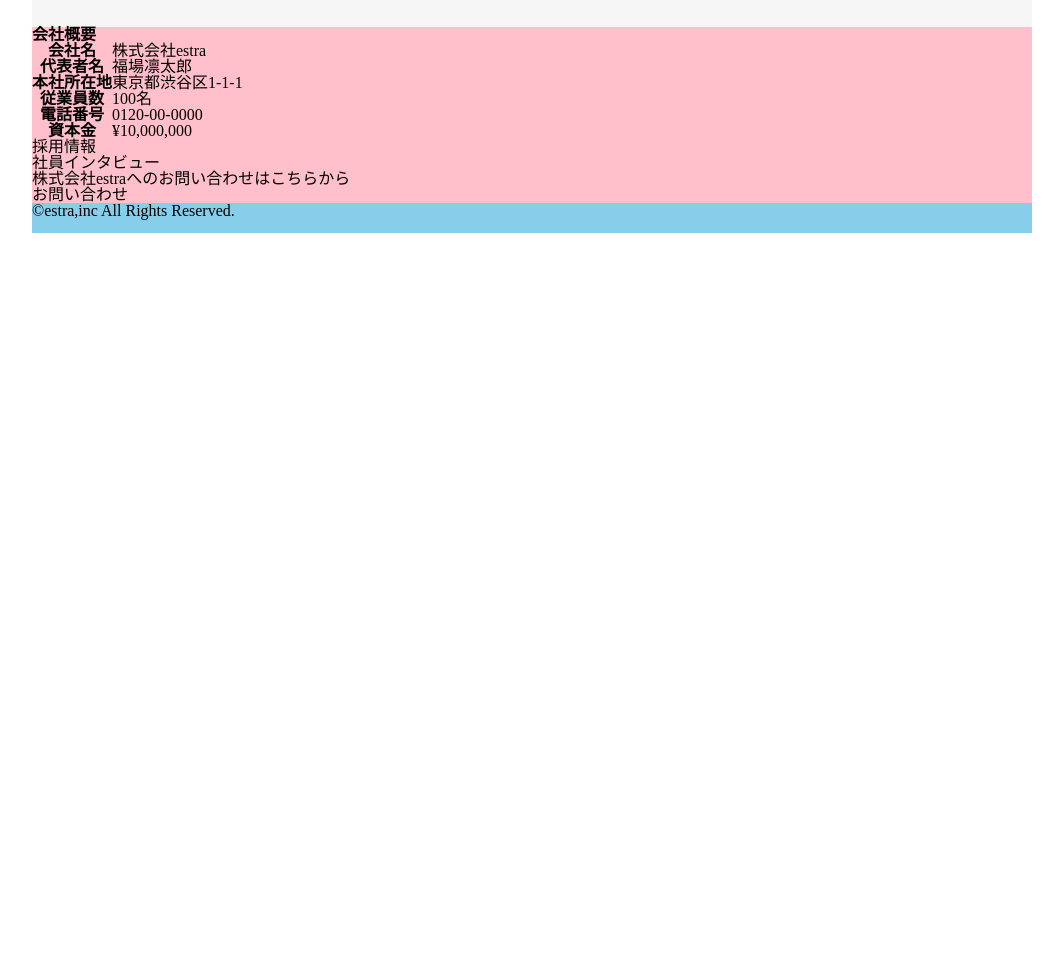
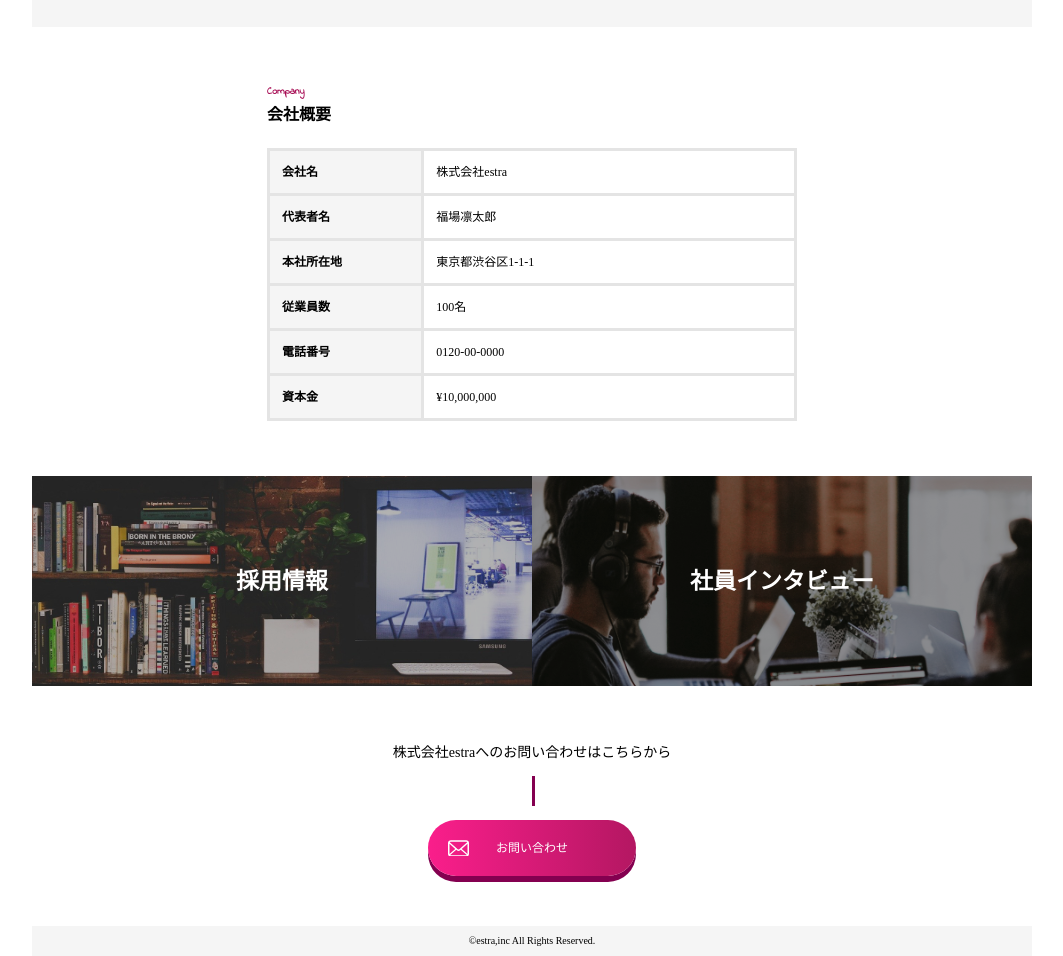
Before and after one commit to toyodashion/20210506_toyoda, a plain HTML site: page index.html in a window 1280 px wide. Shown: the part 2021-2977 px from the top of the page, without its empty margins (108-1171 px from the left). Before the commit the page ends 2254 px from the top, so only its background shows below. Drawn offline with Linux system fonts and the light colour scheme.

Commit message:
third-commit

```diff
--- a/css/style.css
+++ b/css/style.css
@@ -1,4 +1,4 @@
-.body{
+.body {
   width: 1000px;
   min-height: 100vh;
   min-width: 100vh;
@@ -7,96 +7,95 @@
   margin: 0 auto;
 }
 
-.header{
+.header {
   height: 450px;
   position: relative;
 }
 
-.navigation{
+.navigation {
   display: flex;
   justify-content: space-between;
   padding: 5px 20px 0 20px;
 }
 
-.header img{
+.header img {
   height: 25px;
   width: 105px;
 }
 
-.nav{
+.nav {
   display: flex;
 }
 
-.nav li{
+.nav li {
   padding: 15px 0 15px 15px;
 }
 
-.nav a{
+.nav a {
   text-decoration: none;
   color: black;
   font-size: 10px;
 }
 
-.TOP img{
+.TOP img {
   height: 400px;
   width: 600px;
   margin: 0 0 0 auto;
   display: block;
 }
 
-.TOP_text{
+.TOP_text {
   position: absolute;
   top: 110px;
   right: 400px;
   color: rgb(166, 10, 82);
 }
 
-.TOP_text h1{
-  font-family: 'Indie Flower', cursive;
+.TOP_text h1 {
+  font-family: "Indie Flower", cursive;
   font-size: 45px;
   line-height: 75px;
   padding-bottom: 35px;
 }
 
-.p1{
+.p1 {
   font-size: 15.5px;
   font-weight: bold;
   padding-bottom: 10px;
 }
 
-.p2{
+.p2 {
   font-size: 11px;
   line-height: 20px;
   color: black;
 }
 
-.TOP span{
-  color: rgb(2,160,178);
+.TOP span {
+  color: rgb(2, 160, 178);
 }
 
-.main{
+.main {
   flex: 1;
-  background-color: pink;
 }
 
 /* 新着情報 */
 
-.news{
+.news {
   padding: 50px 0;
   width: 670px;
   margin: 0 auto;
 }
 
-.news h2::before{
+.news h2::before {
   content: "News";
-  font-family: 'Indie Flower', cursive;
+  font-family: "Indie Flower", cursive;
   color: rgb(166, 10, 82);
   font-size: 10px;
   position: absolute;
   top: -15px;
 }
 
-.news h2{
+.news h2 {
   font-size: 18px;
   font-weight: bold;
   width: 530px;
@@ -105,7 +104,7 @@
   position: relative;
 }
 
-.news_dl{
+.news_dl {
   width: 530px;
   margin: 0 auto;
   padding: 10px 0 20px 0;
@@ -113,7 +112,7 @@
   border-bottom: rgb(228, 228, 228) 3px solid;
 }
 
-.news_item{
+.news_item {
   width: 530px;
   font-size: 12px;
   display: flex;
@@ -121,7 +120,7 @@
   border-bottom: rgb(228, 228, 228) 2px solid;
 }
 
-.news_item dd::before{
+.news_item dd::before {
   content: "ニュース";
   background-color: rgb(166, 10, 82);
   color: white;
@@ -134,19 +133,19 @@
 /* 新着情報 */
 /* Technology×Coaching */
 
-.about{
+.about {
   background-color: rgb(245, 245, 245);
 }
 
-.about_content{
+.about_content {
   width: 670px;
   margin: 0 auto;
   font-size: 12px;
 }
 
-.about h2::before{
+.about h2::before {
   content: "About";
-  font-family: 'Indie Flower', cursive;
+  font-family: "Indie Flower", cursive;
   color: rgb(166, 10, 82);
   font-size: 10px;
   position: absolute;
@@ -154,24 +153,24 @@
   left: 50%;
 }
 
-.about h2{
-  padding: 55px 0 5px 0 ;
+.about h2 {
+  padding: 55px 0 5px 0;
   font-size: 18px;
   text-align: center;
   position: relative;
 }
 
-.about_contents{
+.about_contents {
   display: flex;
   justify-content: space-between;
 }
 
-.about_content p{
+.about_content p {
   width: 285px;
   padding: 25px 0 0 0;
 }
 
-.about_content img{
+.about_content img {
   width: 270px;
   height: 180px;
   padding: 20px 0 30px;
@@ -180,39 +179,39 @@
 /* Technology×Coaching */
 /* サービス内容 */
 
-.service{
+.service {
   width: 670px;
   margin: 0 auto;
   padding: 80px 0 55px;
 }
 
-.service h2::before{
+.service h2::before {
   content: "Service";
-  font-family: 'Indie Flower', cursive;
+  font-family: "Indie Flower", cursive;
   color: rgb(166, 10, 82);
   font-size: 10px;
   position: absolute;
   top: -15px;
 }
 
-.service h2{
+.service h2 {
   font-size: 18px;
   padding-bottom: 25px;
   position: relative;
 }
 
-.grid{
+.grid {
   display: grid;
   grid-template-rows: 140px 140px;
   grid-template-columns: 1fr 1fr;
 }
 
-.grid img{
+.grid img {
   width: 95px;
   height: 95px;
 }
 
-.box1{
+.box1 {
   grid-row: 1/3;
   grid-column: 1/2;
   background-color: rgb(179, 22, 103);
@@ -224,18 +223,18 @@
   padding: 0 35px;
 }
 
-.box1 h3{
+.box1 h3 {
   font-size: 12px;
   font-weight: bold;
   padding: 15px 0;
 }
 
-.box1 p{
+.box1 p {
   font-size: 11px;
   line-height: 20px;
 }
 
-.box2{
+.box2 {
   grid-row: 1/2;
   grid-column: 2/3;
   background-color: rgb(179, 91, 139);
@@ -244,22 +243,22 @@
   align-items: center;
 }
 
-.box2 h3{
+.box2 h3 {
   font-size: 12px;
   font-weight: bold;
   padding: 15px 0;
 }
 
-.box2 img{
+.box2 img {
   padding: 0 17px;
 }
 
-.box2 p{
+.box2 p {
   font-size: 11px;
   line-height: 20px;
 }
 
-.box3{
+.box3 {
   grid-row: 2/3;
   grid-column: 2/3;
   background-color: rgb(178, 136, 157);
@@ -268,78 +267,78 @@
   align-items: center;
 }
 
-.box3 h3{
+.box3 h3 {
   font-size: 12px;
   font-weight: bold;
   padding: 15px 0;
 }
 
-.box3 p{
+.box3 p {
   font-size: 11px;
   line-height: 20px;
 }
 
-.box3 img{
+.box3 img {
   padding: 0 17px;
 }
 
 /* サービス内容 */
 /* ブログ */
 
-.blog{
-  background-color:  rgb(245, 245, 245);
+.blog {
+  background-color: rgb(245, 245, 245);
   padding: 50px 0 30px;
   display: flex;
   flex-direction: column;
   align-items: center;
 }
 
-.blog h2::before{
+.blog h2::before {
   content: "Blog";
-  font-family: 'Indie Flower', cursive;
+  font-family: "Indie Flower", cursive;
   color: rgb(166, 10, 82);
   font-size: 10px;
   position: absolute;
   top: -20px;
 }
 
-.blog h2{
+.blog h2 {
   font-size: 18px;
   padding-bottom: 25px;
   width: 670px;
   position: relative;
 }
 
-.blog_content{
+.blog_content {
   width: 670px;
   text-align: center;
 }
 
-.blog_content_card{
+.blog_content_card {
   display: flex;
   justify-content: space-between;
 }
 
-.blog p{
+.blog p {
   font-size: 10px;
 }
 
-.blog h3{
+.blog h3 {
   font-size: 11px;
   line-height: 18px;
 }
 
-.card::before{
+.card::before {
   content: "Blog";
   background-color: rgb(166, 10, 82);
   color: white;
   padding: 7px 15px;
   font-size: 10px;
-  border-radius: 20px 0 0 0 ;
+  border-radius: 20px 0 0 0;
   position: absolute;
 }
 
-.card{
+.card {
   background-color: white;
   width: 200px;
   height: 240px;
@@ -347,23 +346,23 @@
   position: relative;
 }
 
-.card img{
+.card img {
   width: 200px;
   height: 135px;
   border-radius: 20px 20px 0 0;
 }
 
-.card_text{
+.card_text {
   padding: 15px 15px;
 }
 
-.card_tag{
+.card_tag {
   display: flex;
   justify-content: space-between;
   padding-top: 25px;
 }
 
-.blog_btn p{
+.blog_btn a {
   font-size: 11px;
   color: rgb(166, 10, 82);
   font-weight: bold;
@@ -372,19 +371,143 @@
   background-color: white;
   width: 140px;
   border-radius: 30px;
+  text-decoration: none;
 }
 
-.blog_btn{
+.blog_btn {
   padding-top: 20px;
   display: flex;
   justify-content: center;
 }
 
-img{
-  width: 20%;
+/* ブログ */
+/* 会社概要 */
+
+.company {
+  padding: 80px 0 55px;
+  display: flex;
+  justify-content: center;
 }
 
-.footer{
+.company_content {
+  width: 530px;
+}
+
+.company h2::before {
+  content: "Company";
+  font-family: "Indie Flower", cursive;
+  color: rgb(166, 10, 82);
+  font-size: 10px;
+  position: absolute;
+  top: -20px;
+}
+
+.company h2 {
+  padding-bottom: 25px;
+  position: relative;
+}
+
+table th {
+  padding: 15px 0 15px 12px;
+  border: rgb(228, 228, 228) 3px solid;
+  text-align: left;
+  width: 148px;
+  background-color: rgb(245, 245, 245);
+  font-size: 12px;
+}
+
+table td {
+  border: rgb(228, 228, 228) 3px solid;
+  text-align: left;
+  width: 365px;
+  padding: 12px;
+  font-size: 12px;
+}
+
+/* 会社概要 */
+/* リンク */
+
+.information_1 {
+  background: url(../img/recruit.png) no-repeat;
+  height: 210px;
+  width: 500px;
+  background-position: right;
+  font-size: 23px;
+  font-weight: bold;
+  color: white;
+  display: flex;
+  justify-content: center;
+  align-items: center;
+  float: left;
+}
+
+.information_2 {
+  background: url(../img/interview.png) no-repeat;
+  height: 210px;
+  width: 500px;
+  background-position: left;
+  font-size: 23px;
+  font-weight: bold;
+  color: white;
+  display: flex;
+  justify-content: center;
+  align-items: center;
+}
+
+/* リンク */
+/* お問い合わせ */
+
+.contact {
+  padding: 60px 0 50px;
+  text-align: center;
+  font-size: 14px;
+}
+
+.contact p {
+  padding-bottom: 60px;
+  position: relative;
+}
+
+.contact p::after {
+  background-color: rgb(132, 0, 80);
+  width: 3px;
   height: 30px;
-  background-color: skyblue;
+  content: "";
+  position: absolute;
+  top: 30px;
+  left: 50%;
 }
+
+.contact_btn {
+  display: inline-block;
+  padding: 22px 68px;
+  border-radius: 30px;
+  color: white;
+  background: linear-gradient(90deg, rgb(250, 30, 139), rgb(180, 23, 98));
+  box-shadow: 0 6px 0 rgb(132, 0, 80);
+  font-size: 12px;
+  position: relative;
+  text-decoration: none;
+}
+
+.contact_btn::before {
+  content: "";
+  background: url(../img/mailicon.svg) no-repeat;
+  position: absolute;
+  top: 18px;
+  left: 20px;
+  background-size: cover;
+  width: 21px;
+  height: 18px;
+}
+
+/* お問い合わせ */
+
+.footer {
+  height: 30px;
+  background-color: rgb(245, 245, 245);
+  font-size: 10px;
+  display: flex;
+  justify-content: center;
+  align-items: center;
+}
--- a/index.html
+++ b/index.html
@@ -132,11 +132,12 @@
           </div>
         </div>
         <div class="blog_btn">
-          <p>一覧ページ</p>
+          <a href="">一覧ページ</a>
         </div>
       </div>
     </section>
-    <section>
+    <section class="company">
+      <div class="company_content">
         <h2>会社概要</h2>
         <table>
           <tr>
@@ -164,16 +165,17 @@
             <td>¥10,000,000</td>
           </tr>
         </table>
+      </div>
     </section>
     <div>
-      <p>採用情報</p>
+      <p class="information_1">採用情報</p>
     </div>
     <div>
-      <p>社員インタビュー</p>
+      <p class="information_2">社員インタビュー</p>
     </div>
-    <div>
+    <div class="contact">
       <p>株式会社estraへのお問い合わせはこちらから</p>
-      <p>お問い合わせ</p>
+      <a href="" class="contact_btn">お問い合わせ</a>
     </div>
   </main>
   <footer class="footer">
```
Lines whose indentation alone changed are shown as unchanged.
